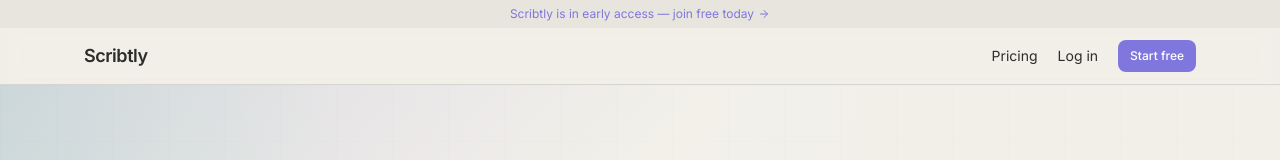
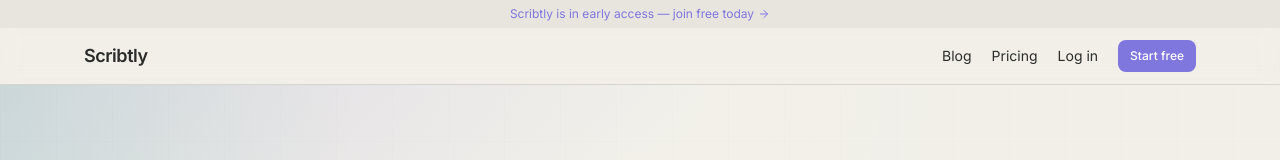
Before and after one commit to tsvtnv/Scribtly, a Next.js app: page / in a window 1280 px wide. Shown: the top 160 px of the page. Built offline with nearby package versions, Linux system fonts and the light colour scheme; no server answers.

Commit message:
feat: add blog link to nav and footer

```diff
--- a/components/layout/MarketingFooter.tsx
+++ b/components/layout/MarketingFooter.tsx
@@ -11,6 +11,7 @@ export function MarketingFooter() {
           <span>Made for freelancers</span>
         </div>
         <div className="flex flex-wrap items-center gap-5">
+          <Link href="/blog" className="hover:text-primary">Blog</Link>
           <Link href="/pricing" className="hover:text-primary">Pricing</Link>
           <Link href="/youtube-scripts" className="hover:text-primary">YouTube scripts</Link>
           <Link href="/tiktok-scripts" className="hover:text-primary">TikTok scripts</Link>
--- a/components/layout/MarketingNav.tsx
+++ b/components/layout/MarketingNav.tsx
@@ -18,6 +18,7 @@ export function MarketingNav() {
             Scribtly
           </Link>
           <div className="flex items-center gap-5 text-sm">
+            <Link href="/blog" className="hidden sm:inline hover:text-primary">Blog</Link>
             <Link href="/pricing" className="hover:text-primary">Pricing</Link>
             <Link href="/login" className="hidden sm:inline hover:text-primary">Log in</Link>
             <Link href="/signup">
```
